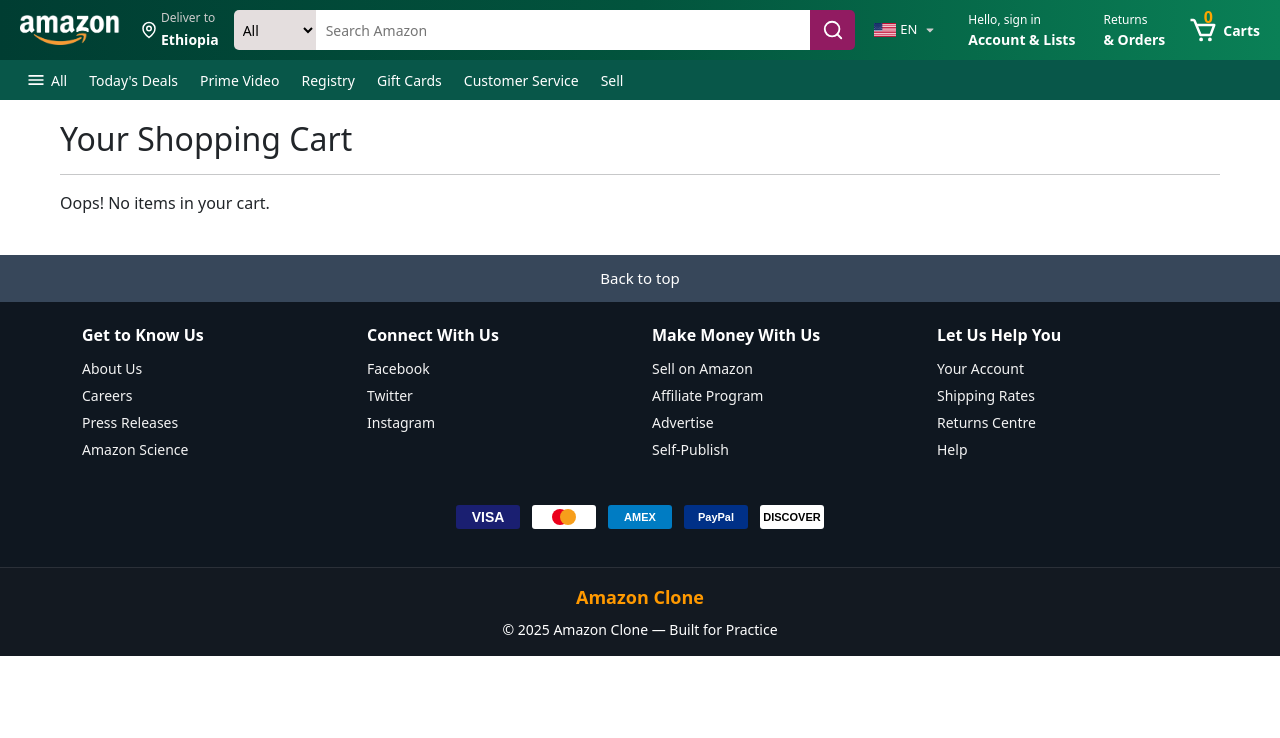
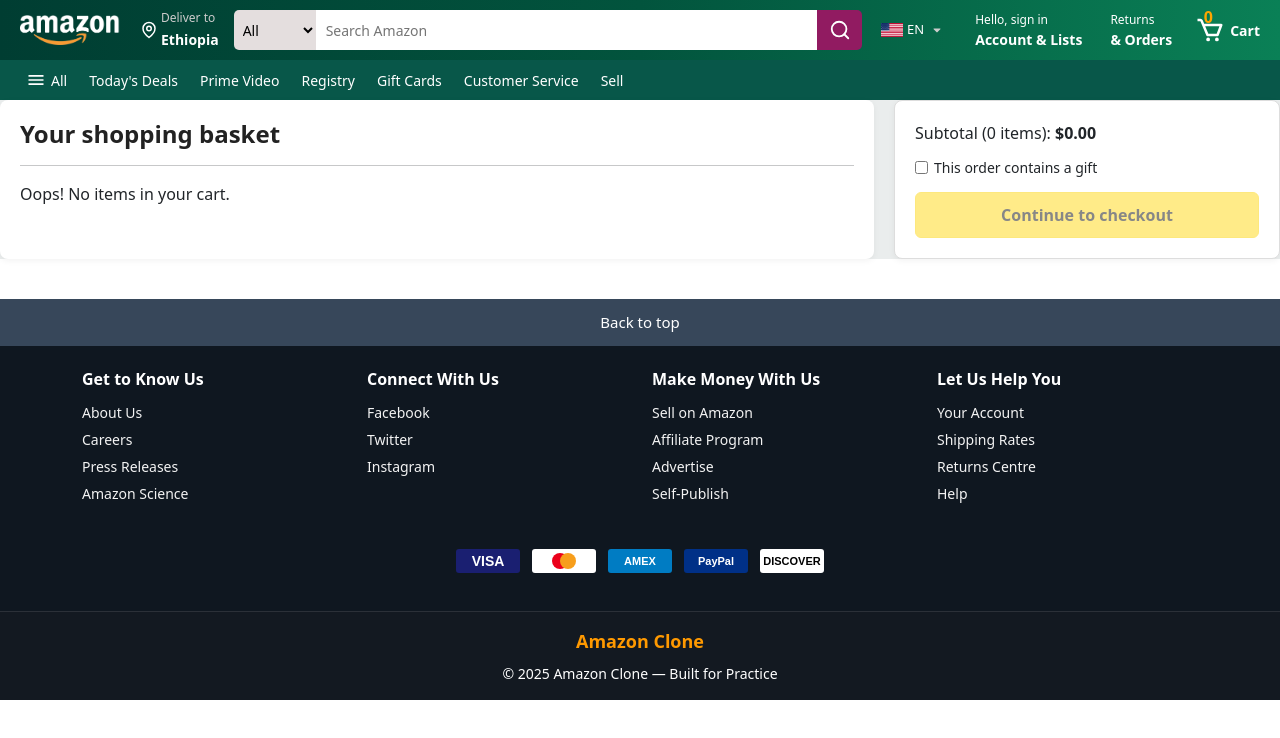
Before and after one commit to mikretadesse/amazon-clone, a React (Vite) app in the folder frontend/: page /#/cart in a window 1280 px wide. Shown: the top 738 px of the page. Built offline with nearby package versions, Linux system fonts and the light colour scheme.

Commit message:
Update cart page

```diff
--- a/frontend/src/App.jsx
+++ b/frontend/src/App.jsx
@@ -22,6 +22,7 @@
         <Route path="order" element={<Orders />} />
         <Route path="cart" element={<Carts />} />
         <Route path="/delivery" element={<Delivery />} />
+        <Route path="/payment" element={<Payment />} />
         <Route path="/category/:categoryName" element={<Results />} />
         <Route path="/product/:id" element={<ProductDetail />} />
         <Route path="*" element={<NotFound />} /> {/* 404 page */}
--- a/frontend/src/Components/Header/Header.jsx
+++ b/frontend/src/Components/Header/Header.jsx
@@ -23,6 +23,12 @@
   // - `basket` contains the current cart items
   // - `dispatch` is used to send actions (e.g., add/remove cart items, set delivery location)
   const { state: { basket = [] } = {}, dispatch } = useContext(DataContext);
+
+  // Calculate total number of items in the cart
+  const totalItemsInCart = basket.reduce(
+    (sum, item) => sum + (item.quantity || 1),
+    0
+  );
 
   return (
     <header className={styles.Header}>
@@ -121,8 +127,8 @@
         {/* Cart */}
         <Link to="/cart" className={styles.Cart}>
           <BiCart className={styles.Cart__icon} />
-          <span className={styles.Cart__title}>Carts</span>
-          <span className={styles.Cart__count}>{basket.length} </span>
+          <span className={styles.Cart__title}>Cart</span>
+          <span className={styles.Cart__count}>{totalItemsInCart} </span>
         </Link>
       </div>
     </header>
--- a/frontend/src/Pages/Carts/Carts.jsx
+++ b/frontend/src/Pages/Carts/Carts.jsx
@@ -1,52 +1,63 @@
-import React, { useContext } from "react";
+import { useContext } from "react";
+import { Link } from "react-router-dom";
+import Rating from "@mui/material/Rating";
+
 import { DataContext } from "../../Components/DataProvider/DataProvider";
 import { type } from "../Utility/Action.type";
-import Rating from "@mui/material/Rating";
 import styles from "./Carts.module.css";
 
-function Carts() {
+const Cart = () => {
   const { state, dispatch } = useContext(DataContext);
   const { basket = [] } = state;
 
+  // Remove an item from the cart by its index
   const removeFromCart = (index) => {
     dispatch({ type: type.REMOVE_FROM_CART, payload: index });
   };
 
+  // Update the quantity of a specific item in the cart
   const updateQuantity = (index, qty) => {
+    if (qty < 1) return;
     dispatch({
       type: type.UPDATE_QUANTITY,
       payload: { index, quantity: Number(qty) },
     });
   };
 
+  // Calculate total cost of all items in the cart
   const subtotal = basket.reduce(
     (sum, item) => sum + (item?.price || 0) * (item.quantity || 1),
     0
   );
 
+  // Calculate total number of items in the cart
+  const totalItems = basket.reduce(
+    (sum, item) => sum + (item.quantity || 1),
+    0
+  );
+
   return (
-    <div className={styles.CartPage}>
-      <h2>Your Shopping Cart</h2>
+    <div className={styles.Cart}>
+      {/* LEFT SECTION */}
+      <div className={styles.CartLeft}>
+        <h2 className={styles.Title}>Your shopping basket</h2>
         <hr />
 
         {basket.length === 0 ? (
-        <p>Oops! No items in your cart.</p>
+          <p className={styles.Empty}>Oops! No items in your cart.</p>
         ) : (
-        <div className={styles.CartContainer}>
-          {/* Left side: Items */}
-          <div className={styles.CartItems}>
-            {basket.map((item, index) => (
-              <div key={item.id || index} className={styles.CartItem}>
+          basket.map((item, index) => (
+            <div key={index} className={styles.CartItem}>
               <img
                 src={item.image}
                 alt={item.title}
-                  className={styles.CartItem_image}
+                className={styles.ProductImage}
               />
 
-                <div className={styles.CartItem_info}>
-                  <h3>{item.title}</h3>
+              <div className={styles.ProductInfo}>
+                <h3 className={styles.ProductTitle}>{item.title}</h3>
                 {item.description && (
-                    <p className={styles.CartItem_description}>
+                  <p className={styles.ProductDescription}>
                     {item.description}
                   </p>
                 )}
@@ -63,20 +74,7 @@
                   </div>
                 )}
 
-                  <p className={styles.CartItem_price}>
-                    ${item.price?.toFixed(2)}
-                  </p>
-
-                  <label>
-                    Qty:{" "}
-                    <input
-                      type="number"
-                      min="1"
-                      value={item.quantity || 1}
-                      onChange={(e) => updateQuantity(index, e.target.value)}
-                      className={styles.QuantityInput}
-                    />
-                  </label>
+                <p className={styles.Price}>${item.price?.toFixed(2)}</p>
 
                 <button
                   className={styles.RemoveButton}
@@ -84,25 +82,57 @@
                   Remove
                 </button>
               </div>
-              </div>
-            ))}
-          </div>
 
-          {/* Right side: Summary */}
-          <div className={styles.CartSummary}>
-            <p>
-              Subtotal (
-              {basket.reduce((sum, item) => sum + (item.quantity || 1), 0)}{" "}
-              items): <strong>${subtotal.toFixed(2)}</strong>
-            </p>
-            <button className={styles.CheckoutButton}>
-              Proceed to Checkout
+              <div className={styles.QuantityControls}>
+                <button
+                  aria-label="Increase quantity"
+                  onClick={() =>
+                    updateQuantity(index, (item.quantity || 1) + 1)
+                  }>
+                  ▲
+                </button>
+
+                <span>{item.quantity || 1}</span>
+
+                <button
+                  aria-label="Decrease quantity"
+                  onClick={() =>
+                    updateQuantity(index, (item.quantity || 1) - 1)
+                  }
+                  disabled={(item.quantity || 1) <= 1}>
+                  ▼
                 </button>
               </div>
             </div>
+          ))
         )}
       </div>
+
+      {/* RIGHT SECTION */}
+      <div className={styles.CartRight}>
+        <div className={styles.SummaryBox}>
+          <p className={styles.Subtotal}>
+            Subtotal ({totalItems} {totalItems === 1 ? "item" : "items"}):{" "}
+            <strong>${subtotal.toFixed(2)}</strong>
+          </p>
+
+          <div className={styles.GiftOption}>
+            <input type="checkbox" id="gift" />
+            <label htmlFor="gift">This order contains a gift</label>
+          </div>
+
+          <Link
+            to={basket.length === 0 ? "#" : "/payment"}
+            className={`${styles.CheckoutButton} ${
+              basket.length === 0 ? styles.Disabled : ""
+            }`}
+            onClick={(e) => basket.length === 0 && e.preventDefault()}>
+            Continue to checkout
+          </Link>
+        </div>
+      </div>
+    </div>
   );
-}
+};
 
-export default Carts;
+export default Cart;
--- a/frontend/src/Pages/Carts/Carts.module.css
+++ b/frontend/src/Pages/Carts/Carts.module.css
@@ -1,89 +1,180 @@
-.CartPage {
-    max-width: 1200px;
-    margin: 20px auto;
-    padding: 0 20px;
+.Cart {
+    display: flex;
+    flex-wrap: wrap; /* allows responsiveness */
+    background-color: #eaeded;
+    /* padding: 20px; */
+    gap: 20px;
   }
 
-  .CartContainer {
-    display: flex;
-    gap: 20px;
-    flex-wrap: wrap;
+  /* LEFT SECTION */
+  .CartLeft {
+    flex: 1 1 60%;
+    background-color: #fff;
+    padding: 20px;
+    border-radius: 8px;
+    box-shadow: 0 2px 6px rgba(0,0,0,0.05);
   }
 
-  .CartItems {
-    flex: 2;
-    display: flex;
-    flex-direction: column;
-    gap: 20px;
+  .Title {
+    font-size: 24px;
+    font-weight: 600;
+    margin-bottom: 15px;
+    color: #222;
   }
 
   .CartItem {
     display: flex;
-    gap: 15px;
+    flex-wrap: wrap;
+    gap: 20px;
+    padding: 20px 0;
     border-bottom: 1px solid #ddd;
-    padding-bottom: 15px;
+    align-items: center;
   }
 
-  .CartItem_image {
+  .ProductImage {
     width: 150px;
+    height: 150px;
     object-fit: contain;
+    border-radius: 4px;
   }
 
-  .CartItem_info {
+  .ProductInfo {
     flex: 1;
+    min-width: 200px;
   }
 
-  .CartItem_info h3 {
-    font-size: 24px;
+  .ProductTitle {
+    font-size: 18px;
+    font-weight: 600;
+    margin-bottom: 6px;
+    color: #111;
   }
 
-
-  .CartItem_description {
+  .ProductDescription {
+    font-size: 14px;
     color: #555;
-    font-size: 15px;
-    margin: 5px 0;
+    margin-bottom: 8px;
+    max-width: 100%;
   }
 
   .CartItem_rating {
     display: flex;
     align-items: center;
-    gap: 5px;
-    margin: 5px 0;
+    gap: 6px;
+    font-size: 14px;
+    margin-bottom: 6px;
   }
 
-  .CartItem_price {
-    font-weight: bold;
-    margin: 5px 0;
+  .Price {
+    font-size: 16px;
+    font-weight: 600;
+    color: #111;
   }
 
-  .QuantityInput {
-    width: 50px;
-    padding: 2px 5px;
-    margin-left: 5px;
+  /* Quantity Controls */
+  .QuantityControls {
+    display: flex;
+    flex-direction: column;
+    align-items: center;
+    gap: 6px;
   }
 
-  .RemoveButton {
-    background: none;
-    border: none;
-    color: #007185;
+  .QuantityControls button {
+    border: 1px solid #ccc;
+    background-color: #f0f2f2;
     cursor: pointer;
-    margin-top: 5px;
+    width: 28px;
+    height: 28px;
+    border-radius: 4px;
+    transition: background 0.2s;
   }
 
-  .CartSummary {
-    flex: 1;
+  .QuantityControls button:hover:not(:disabled) {
+    background-color: #e2e6e6;
+  }
+
+  /* Remove Button */
+  .RemoveButton {
+    padding: 4px 8px;
+    border: none;
+    background-color: #f44336;
+    color: #fff;
+    border-radius: 4px;
+    cursor: pointer;
+    font-size: 13px;
+    transition: background 0.2s;
+  }
+
+  .RemoveButton:hover {
+    background-color: #d32f2f;
+  }
+
+  /* RIGHT SECTION */
+  .CartRight {
+    flex: 1 1 280px;
+    min-width: 240px;
+  }
+
+  .SummaryBox {
+    background-color: #fff;
+    padding: 20px;
+    border-radius: 8px;
     border: 1px solid #ddd;
-    padding: 10px;
-    height: fit-content;
+    box-shadow: 0 2px 6px rgba(0,0,0,0.05);
+  }
+
+  .Subtotal {
+    font-size: 16px;
+    font-weight: 500;
+    margin-bottom: 12px;
+  }
+
+  .GiftOption {
+    display: flex;
+    align-items: center;
+    gap: 6px;
+    font-size: 14px;
+    margin-bottom: 14px;
   }
 
   .CheckoutButton {
-    background-color: #f0c14b;
-    border: 1px solid #a88734;
-    padding: 5px 10px;
+    display: block;
+    width: 100%;
+    background-color: #ffd814;
+    border: 1px solid #fcd200;
+    padding: 10px 0;
+    text-align: center;
+    border-radius: 6px;
+    font-size: 16px;
+    font-weight: 600;
     cursor: pointer;
-    margin-top: 10px;
-    width: 100%;
-    font-size: 16px;
-    font-weight: 400;
+    text-decoration: none;
+    color: #111;
+    transition: background 0.2s;
   }
+
+  .CheckoutButton:hover:not(.Disabled) {
+    background-color: #f7ca00;
+  }
+
+  /* Disabled Button */
+  .Disabled {
+    opacity: 0.5;
+    pointer-events: none;
+  }
+
+  /* RESPONSIVE */
+  @media (max-width: 900px) {
+    .Cart {
+      flex-direction: column;
+    }
+
+    .CartLeft, .CartRight {
+      width: 100%;
+    }
+
+    .ProductImage {
+      width: 120px;
+      height: 120px;
+    }
+  }
```
Lines whose indentation alone changed are shown as unchanged.
